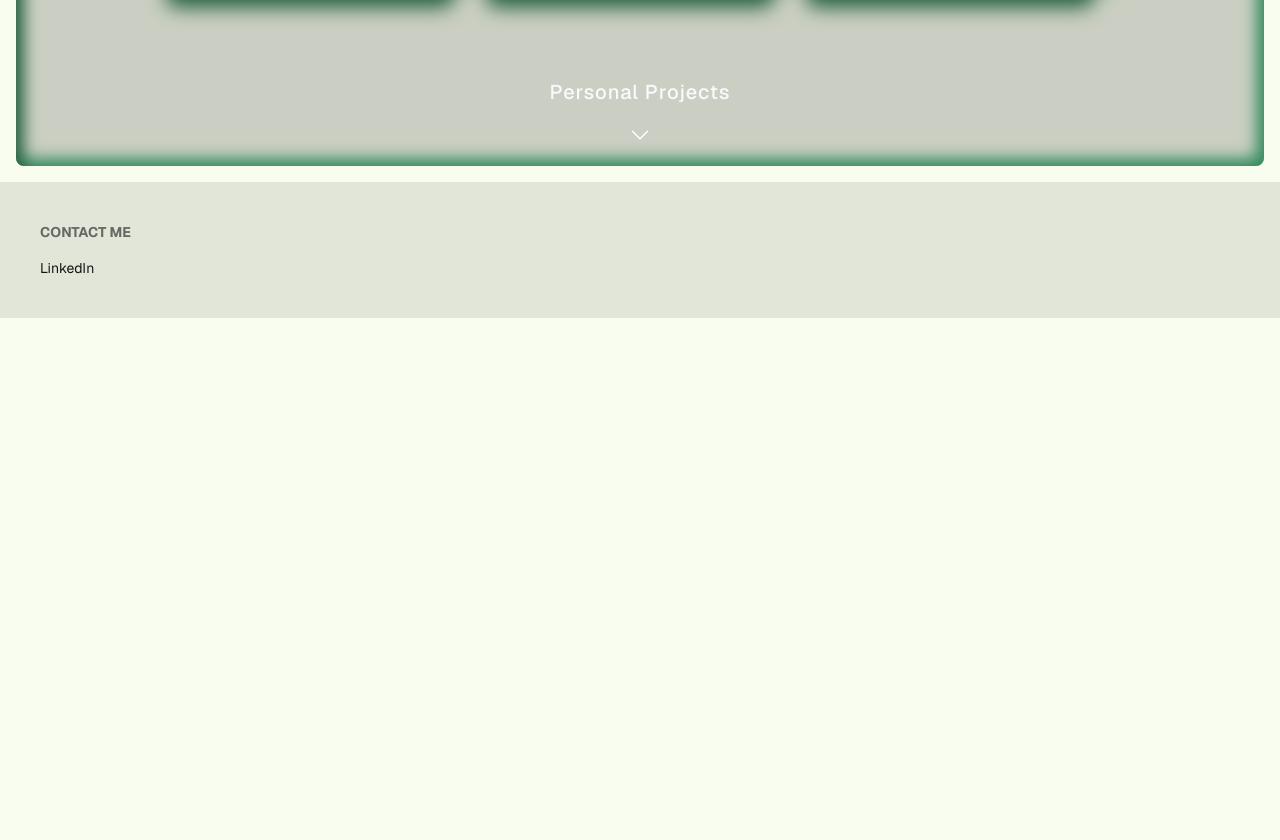
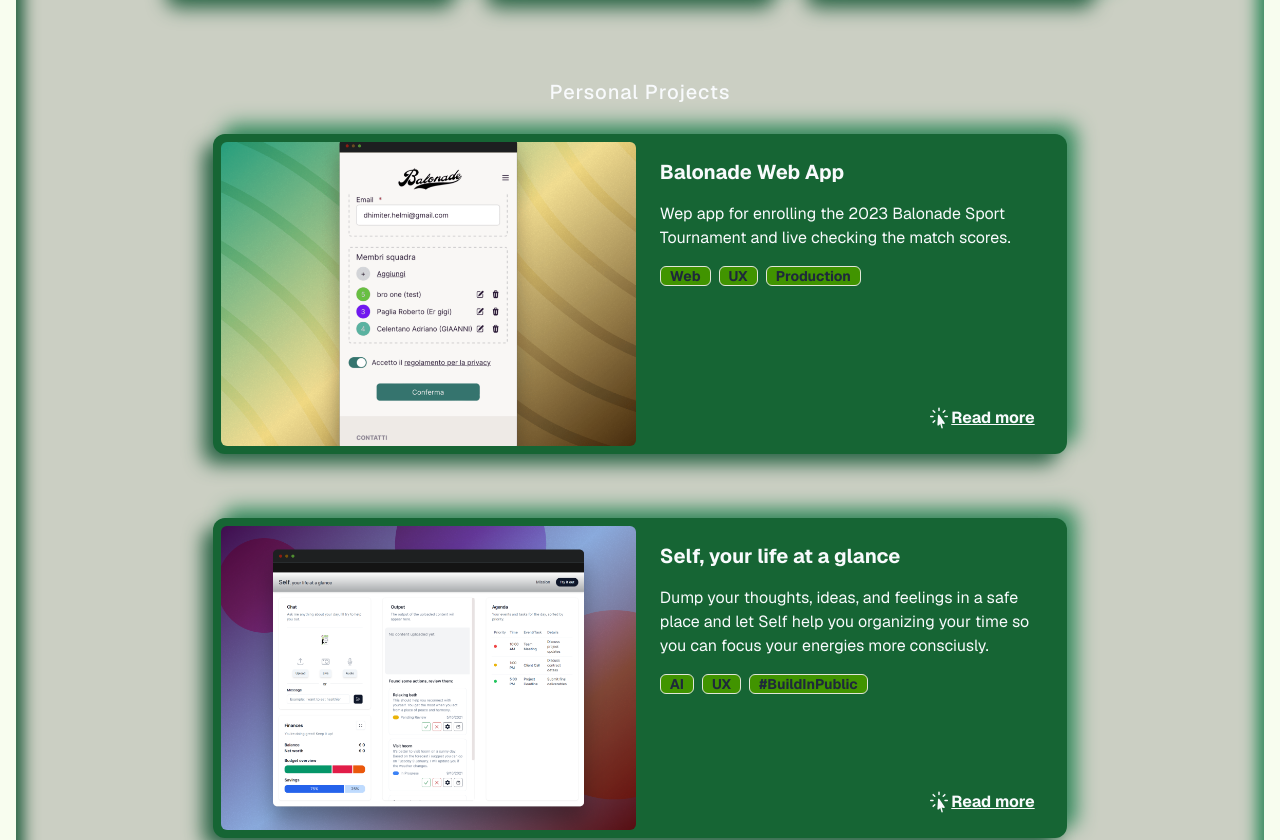
Before and after one commit to dhimiterPoison/dhimiterhelmi-old, a Next.js app: page / in a window 1280 px wide. Shown: the part 1034-1874 px from the top of the page. Before the commit the page ends 1352 px from the top, so only its background shows below. Built offline with nearby package versions, Linux system fonts and the light colour scheme.

Commit message:
hope new version of nextjs fixes thise internal bug

```diff
--- a/app/components/MyCarousel.tsx
+++ b/app/components/MyCarousel.tsx
@@ -87,7 +87,21 @@
 			// className='carousel-slider flex flex-col gap-32 items-center justify-center overflow-hidden md:max-w-full flex-wrap overscroll-none py-10 md:px-4'
 			className='flex flex-col gap-16 items-center py-4'
 		>
-
+			{cards.map((card, index) => {
+				// const active = selectedCard === card.id;
+				// const hasScrollMarginLeft = index === 0;
+				// const hasScrollMarginRight = index === cards.length - 1;
+				return (
+					<MyCarouselCard
+						key={card.id}
+						card={card}
+						// active={active}
+						// hasScrollMarginLeft={hasScrollMarginLeft}
+						// hasScrollMarginRight={hasScrollMarginRight}
+						// selectCard={selectCardHandler}
+					/>
+				);
+			})}
 			{/* <div ref={lineRef} className='vertical-line absolute top-0 bottom-0 w-1 bg-red-500'></div> */}
 		</div>
 	);
--- a/package.json
+++ b/package.json
@@ -21,7 +21,7 @@
     "eslint": "8.45.0",
     "eslint-config-next": "^14.0.4",
     "geist": "^1.2.1",
-    "next": "^14.0.4",
+    "next": "^14.1.0",
     "postcss": "^8.4.33",
     "react": "^18.2.0",
     "react-dom": "^18.2.0",
```
Also changed, not shown: 1 other file (tests, documents, lock files or other folders).
